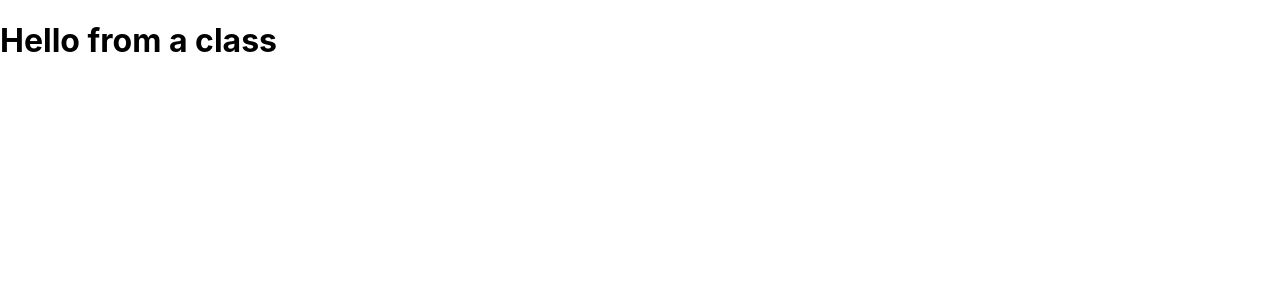
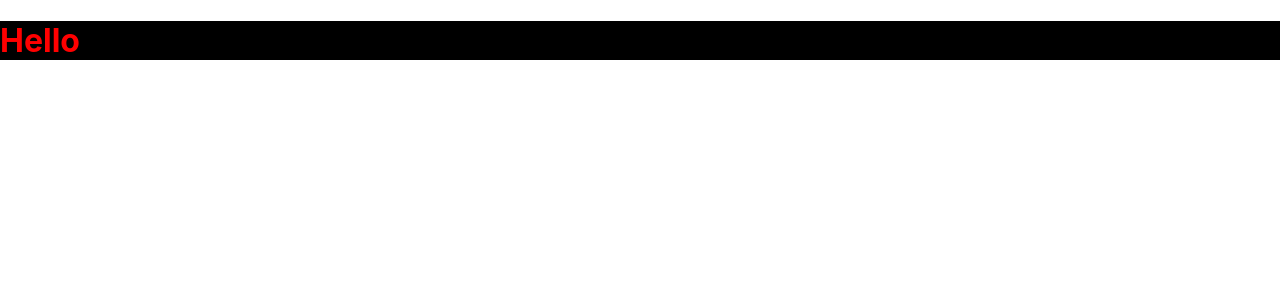
Before and after one commit to jagosia/Full-Stack-Course-LUT, a React (Create React App) app in the folder react/react-app/: page / in a window 1280 px wide. Shown: the top 300 px of the page. Built offline with nearby package versions, Linux system fonts and the light colour scheme.

Commit message:
more examples

```diff
--- a/react/react-app/src/App.js
+++ b/react/react-app/src/App.js
@@ -1,20 +1,11 @@
-import React from "react"
 import Header from "./components/Header"
 
-// function App() {
-//   return (
-//     <div className='container'>
-//       <Header />
-//     </div>
-//   )
-// }
-
-// export default App
-
-class App extends React.Component {
-  render() {
-    return <h1>Hello from a class</h1>
-  }
+function App() {
+  return (
+    <div className='container'>
+      <Header title='Hello'/>
+    </div>
+  )
 }
 
 export default App
--- a/react/react-app/src/components/Header.js
+++ b/react/react-app/src/components/Header.js
@@ -1,9 +1,24 @@
-const Header = () => {
+import PropTypes from 'prop-types'
+
+const Header = ({ title }) => {
   return (
     <header>
-        <h1>Task Tracker</h1>
+      <h1 style={headingStyle}>{title}</h1>
     </header>
   )
 }
 
+Header.defaultProps = {
+  title: 'Task Tracker',
+}
+
+Header.propTypes = {
+  title: PropTypes.string.isRequired,
+}
+
+const headingStyle = {
+  color: 'red',
+  backgroundColor: 'black',
+}
+
 export default Header
```
Also changed, not shown: react/react-app/src/App.css (deleted, +0 -38 lines), react/react-app/src/setupTests.js (deleted, +0 -5 lines), react/react-app/src/logo.svg (deleted), 1 other file (tests, documents, lock files or other folders).
